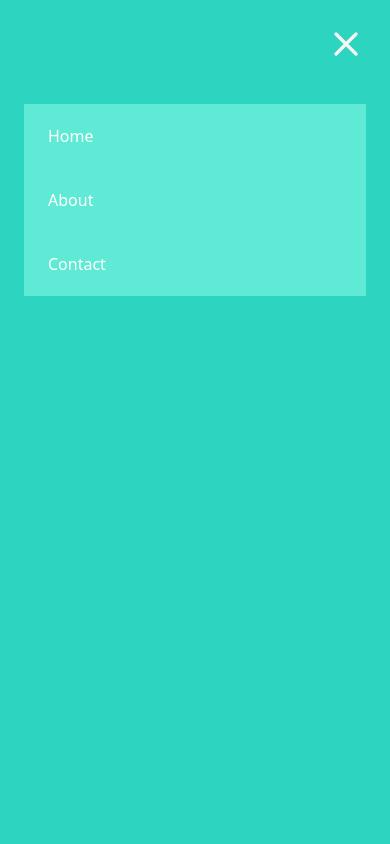
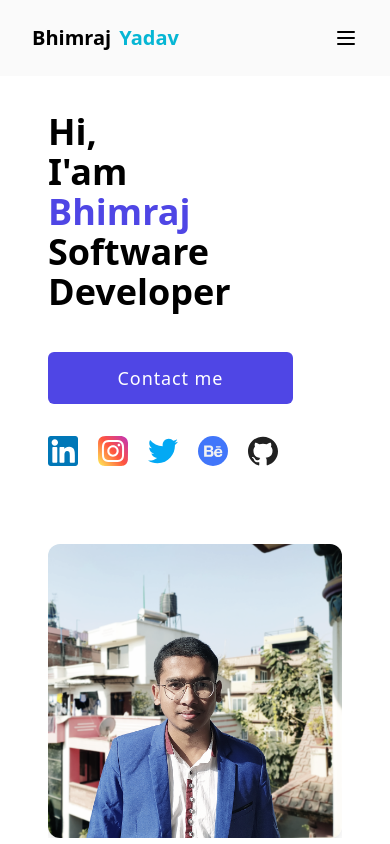
Before and after one commit to bhimrazy/bhimraj.com.np, a Next.js app: page / in a window 390 px wide. Shown: the top 844 px of the page. Built offline with nearby package versions, Linux system fonts and the light colour scheme.

Commit message:
hero seaction and header modified

```diff
--- a/components/footer/Footer.js
+++ b/components/footer/Footer.js
@@ -14,7 +14,7 @@ export default function Footer() {
               >
                 Bhimraj Yadav
               </a>
-              <div className="text-lg">
+              <div className="text-xl font-medium">
                 <p>Software Developer</p>
               </div>
             </div>
--- a/components/header/Header.js
+++ b/components/header/Header.js
@@ -2,10 +2,21 @@ import React, { useState } from "react";
 import Link from "next/link";
 export default function Header() {
   const [menu, setMenu] = useState(false);
+  const handleClick = () => {
+    setMenu((v) => !v);
+  };
   return (
     <header className="bg-gray-50 w-full">
-      <div className="sm:hidden absolute min-h-screen w-screen bg-teal-400 z-50 flex flex-col p-6 transition ease-in-out duration-500">
-        <button className=" p-6 absolute top-0 right-0" title="Menu">
+      <div
+        className={`${
+          menu ? `block` : `hidden`
+        } sm:hidden absolute min-h-screen w-screen bg-teal-400 z-50 flex flex-col p-6 transition ease-in-out duration-500`}
+      >
+        <button
+          className=" p-6 absolute top-0 right-0"
+          title="Menu"
+          onClick={handleClick}
+        >
           <svg
             className="w-10 h-10 focus:outline-none text-gray-100"
             fill="none"
@@ -23,15 +34,21 @@ export default function Header() {
         </button>
         <nav className="text-white justify-center items-center mt-20">
           <ul className="flex flex-col transition-all duration-500">
+            <Link href="/">
               <li className="hover:opacity-80 cursor-pointer px-6 py-5 bg-teal-300 ">
                 <a>Home</a>
               </li>
+            </Link>
+            <Link href="/">
               <li className="hover:opacity-80 cursor-pointer px-6 py-5 bg-teal-300 ">
                 <a>About</a>
               </li>
+            </Link>
+            <Link href="/">
               <li className="hover:opacity-80 cursor-pointer px-6 py-5 bg-teal-300 ">
                 <a>Contact</a>
               </li>
+            </Link>
           </ul>
         </nav>
       </div>
@@ -57,7 +74,7 @@ export default function Header() {
             </li>
           </ul>
         </nav>
-        <button className="sm:hidden" title="Menu">
+        <button className="sm:hidden" title="Menu" onClick={handleClick}>
           <svg
             className="w-6 h-6 focus:outline-none"
             fill="none"
--- a/components/hero/Hero.js
+++ b/components/hero/Hero.js
@@ -3,7 +3,7 @@ import Link from "next/link";
 import Image from "next/image";
 export default function Hero() {
   return (
-    <section className="justify-center items-center space-x-8 px-8 space-y-2 flex flex-col md:flex-row py-9">
+    <section className="justify-center items-center sm:space-x-8 px-8 space-y-2 flex flex-col md:flex-row py-9">
       <div className="flex flex-col space-y-8">
         <div className="space-y-10">
           <h1 className="text-4xl md:text-6xl  font-bold text-left">
@@ -87,14 +87,15 @@ export default function Hero() {
           </Link>
         </div>
       </div>
-      <div>
+      <div className=" pt-16 sm:pt-0 sm:block">
         <Image
-          className="rounded-full bg-cover filter-grayscale"
+          className=" rounded-xl shadow-lg sm:shadow-none sm:rounded-full bg-cover filter-grayscale"
           src="/bhimraj_yadav.png"
           alt="Bhimraj Yadav"
           width={350}
           height={350}
           loading="eager"
+          quality={40}
         />
       </div>
     </section>
--- a/pages/index.js
+++ b/pages/index.js
@@ -11,7 +11,7 @@ export default function Home() {
         <meta name="application-name" content="Bhimraj Yadav" />
       </Head>
       <Header />
-      <main className="flex flex-col container mx-auto px-20">
+      <main className="flex flex-col container mx-auto px-4 sm:px-20">
         <Hero />
       </main>
 
```
Lines whose indentation alone changed are shown as unchanged.
